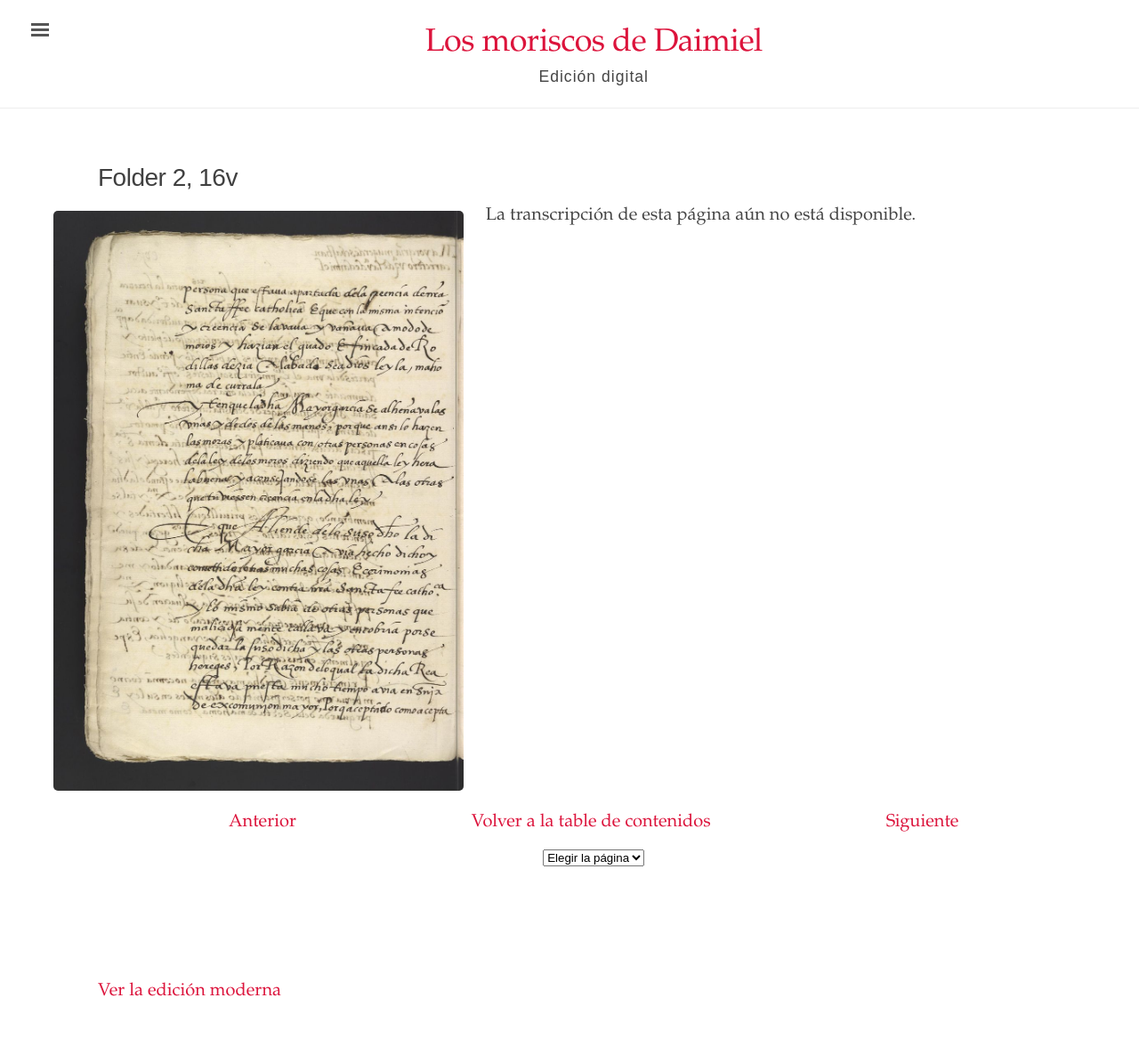
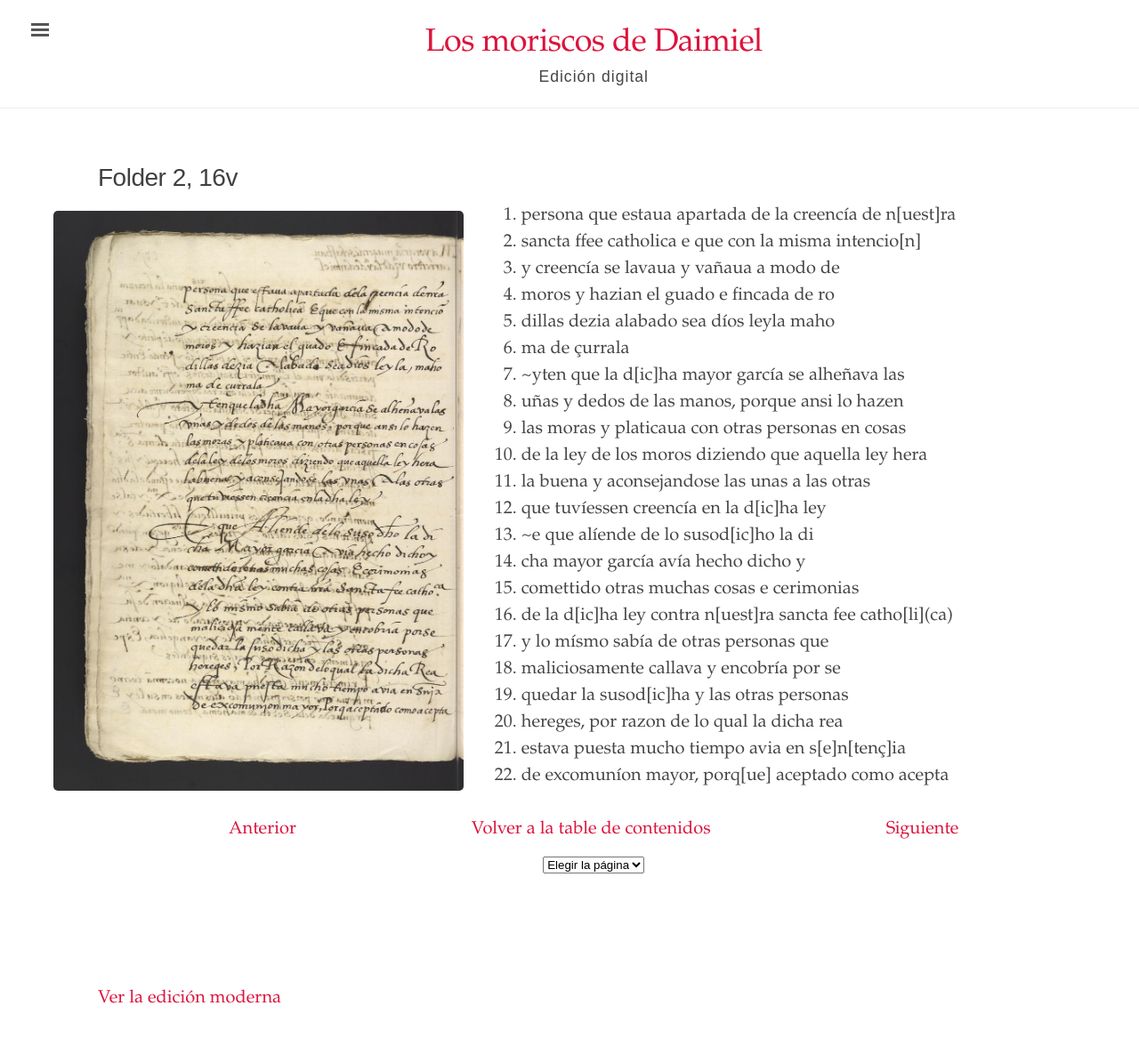
Before and after one commit to digbmc/moriscos-daimel, a Jekyll site: the page built from _texts/folder-2-16v.md, in a window 1280 px wide and 1217 px high. Shown: the top 1167 px of the window at 89% size. Built offline with Jekyll 4.4.1, drawn with Linux system fonts in a browser that asks for light colours.

Commit message:
Update folder-2-16v.md

```diff
--- a/_texts/folder-2-16v.md
+++ b/_texts/folder-2-16v.md
@@ -5,4 +5,25 @@ image: /assets/images/Folder_2_16v.jpg
 body_class: wide-page
 order: 32
 ---
-La transcripción de esta página aún no está disponible.
+1. persona que estaua apartada de la creencía de n\[uest\]ra
+2. sancta ffee catholica e que con la misma intencio\[n\]
+3. y creencía se lavaua y vañaua a modo de
+4. moros y hazian el guado e fincada de ro
+5. dillas dezia alabado sea díos leyla maho
+6. ma de çurrala
+7. ~yten que la d\[ic\]ha mayor garcía se alheñava las
+8. uñas y dedos de las manos, porque ansi lo hazen
+9. las moras y platicaua con otras personas en cosas
+10. de la ley de los moros diziendo que aquella ley hera
+11. la buena y aconsejandose las unas a las otras
+12. que tuvíessen creencía en la d\[ic\]ha ley
+13. ~e que alíende de lo susod\[ic\]ho la di
+14. cha mayor garcía avía hecho dicho y
+15. comettido otras muchas cosas e cerimonias
+16. de la d\[ic\]ha ley contra n\[uest\]ra sancta fee catho\[li\](ca)
+17. y lo mísmo sabía de otras personas que
+18. maliciosamente callava y encobría por se
+19. quedar la susod\[ic\]ha y las otras personas
+20. hereges, por razon de lo qual la dicha rea
+21. estava puesta mucho tiempo avia en s\[e\]n\[tenç\]ia
+22. de excomuníon mayor, porq\[ue\] aceptado como acepta
```
